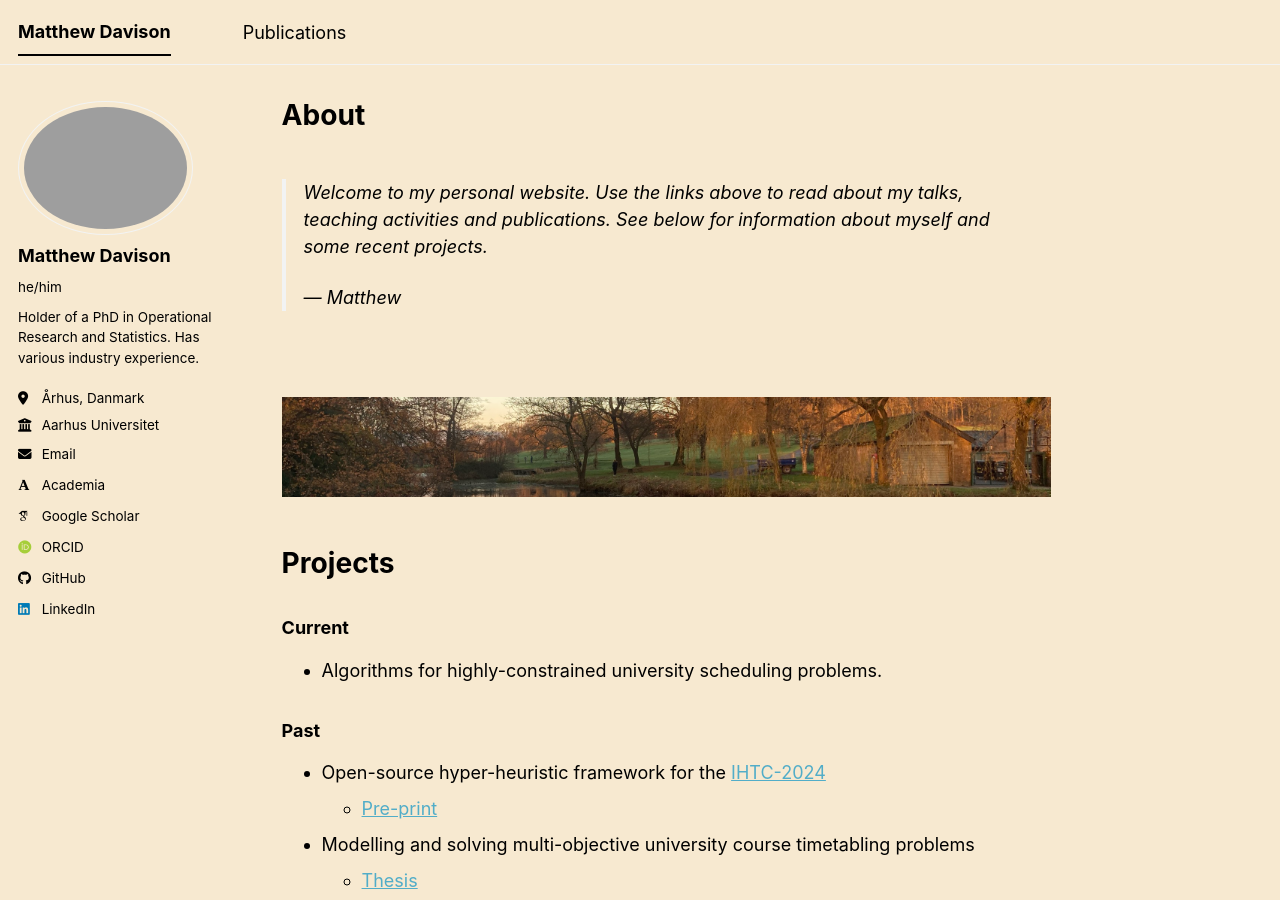
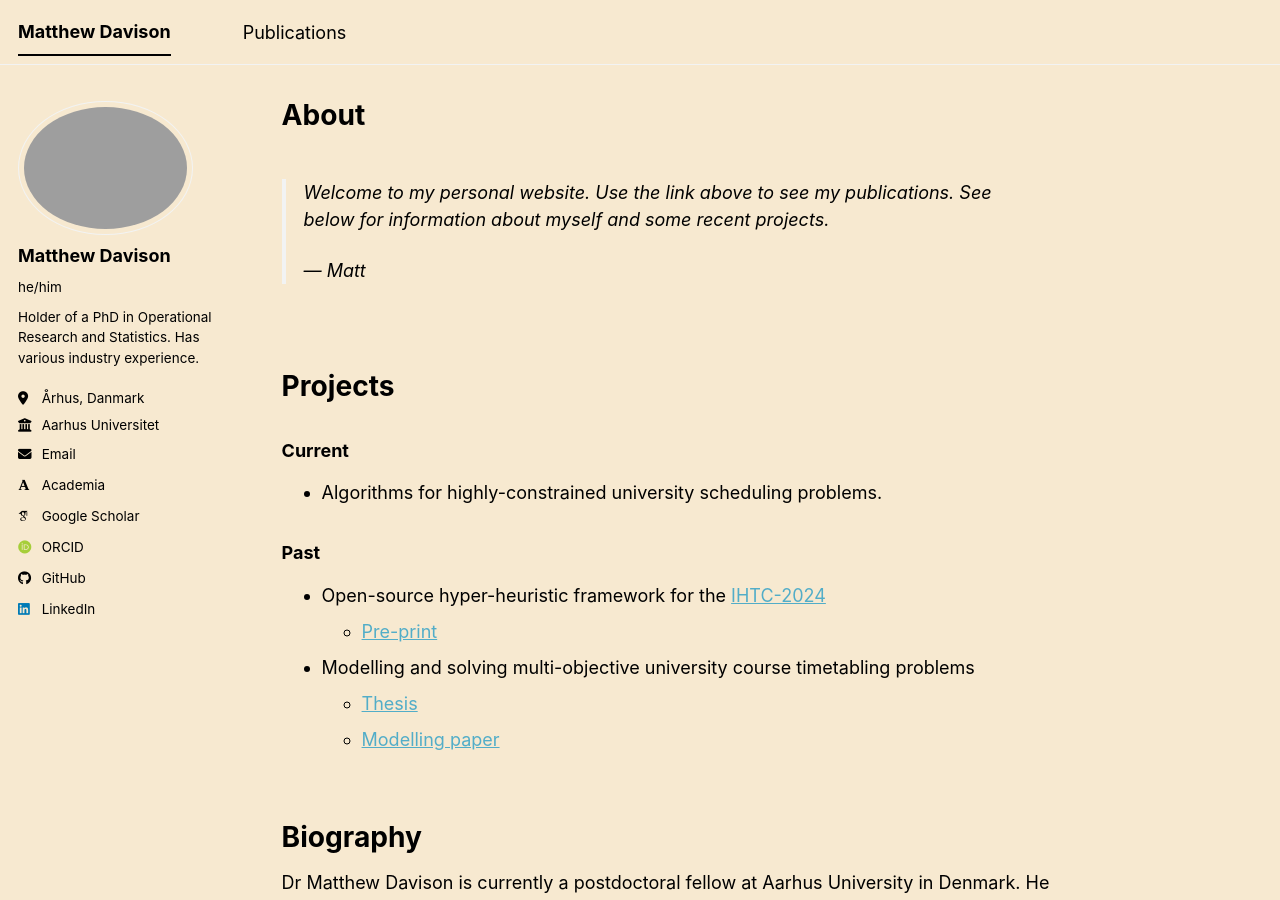
Before and after one commit to Mattmandav/mattmandav.github.io, a Jekyll site: the page built from _pages/about.md, in a window 1280 px wide and 900 px high. Built offline with Jekyll 4.4.1, drawn with Linux system fonts in a browser that asks for light colours; some web fonts are replaced; a script bundle is joined from its source files by our own code; library files that are not in the unit come from our copies.

Commit message:
Removing some unecessary images

```diff
--- a/_pages/about.md
+++ b/_pages/about.md
@@ -7,17 +7,17 @@ redirect_from:
   - /about.html
 ---
 
-> Welcome to my personal website. Use the links above to read about my talks, teaching activities and publications. See below for information about myself and some recent projects.
+> Welcome to my personal website. Use the link above to see my publications. See below for information about myself and some recent projects.
 >
-> &mdash; Matthew
+> &mdash; Matt
 
 <br/>
 
-<div style="text-align: center;">
+<!-- <div style="text-align: center;">
   <img src="../images/IMG_top.jpeg" style="width: 100%; height: 100px; object-fit: cover;">
 </div>
 
-<br/>
+<br/> -->
 
 Projects
 ======
@@ -32,9 +32,9 @@ Projects
   - [Thesis](https://eprints.lancs.ac.uk/id/eprint/233619/)
   - [Modelling paper](https://link.springer.com/article/10.1007/s10951-024-00817-w)
 
-<div style="text-align: center;">
+<!-- <div style="text-align: center;">
   <img src="../images/IMG_bottom.jpeg" style="width: 100%; height: 100px; object-fit: cover;">
-</div>
+</div> -->
 
 <br/>
 
```
